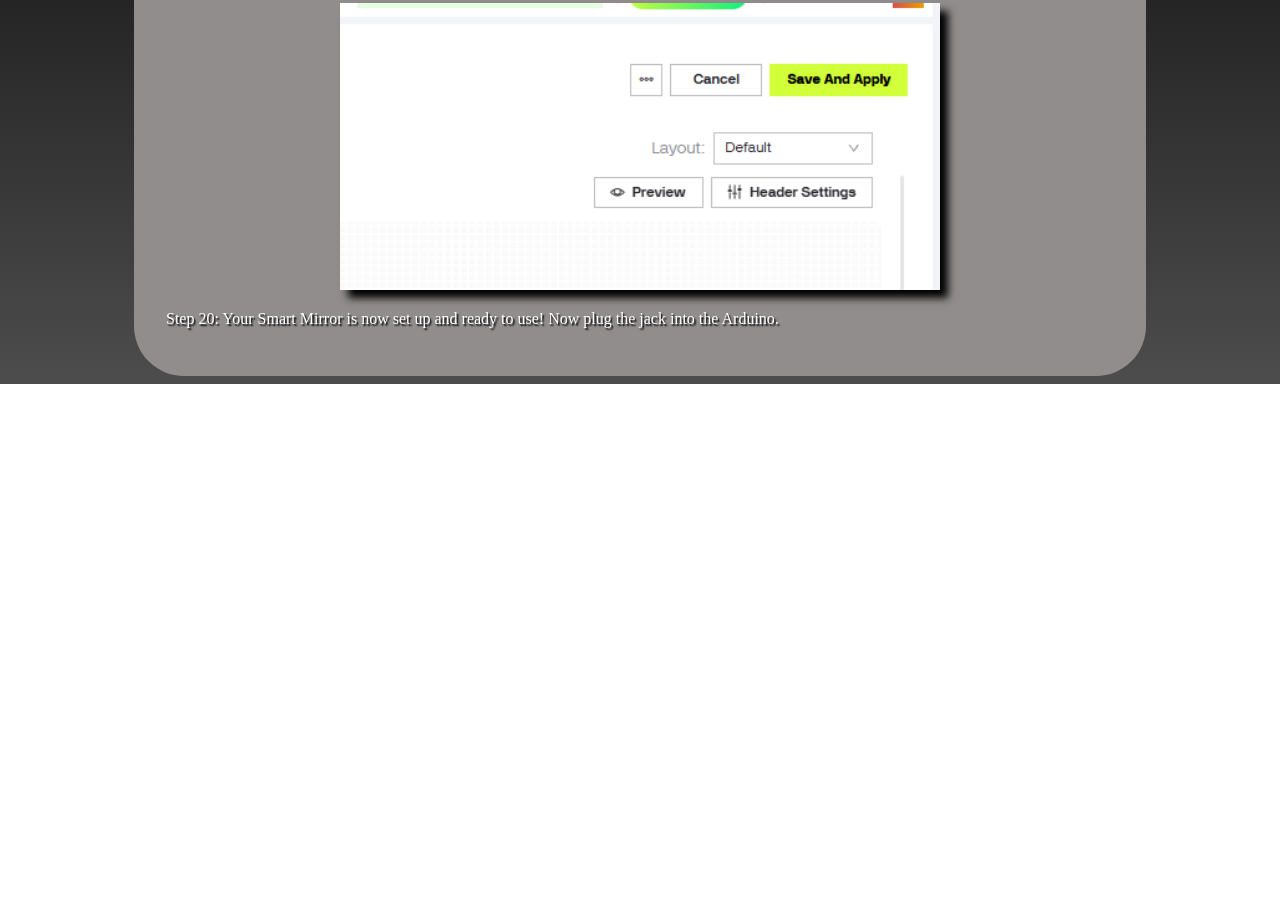
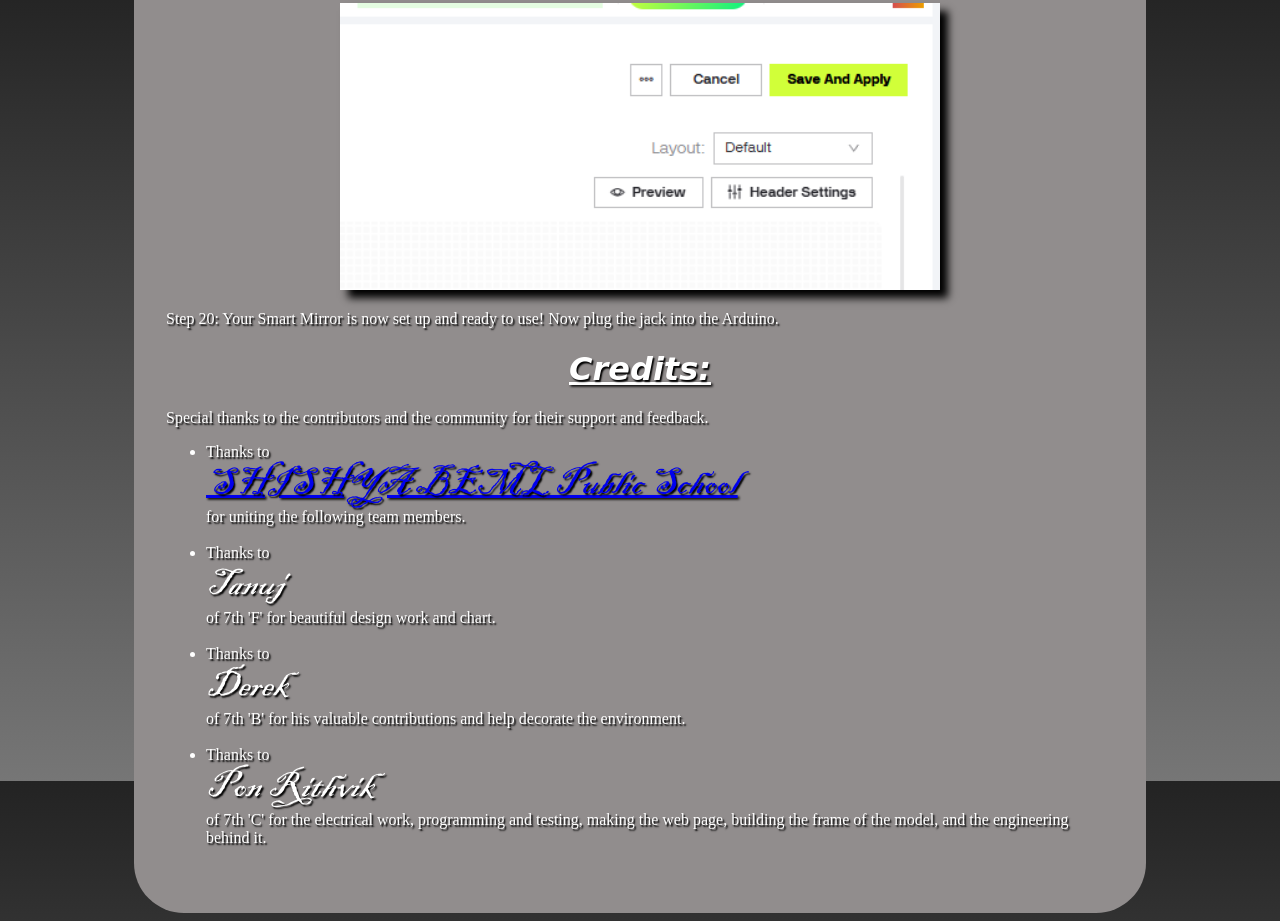
Before and after one commit to ponrithvik/Smart-Mirror-Tutorial, a plain HTML site: page index.html in a window 1280 px wide. Shown: the part 8819-9740 px from the top of the page. Before the commit the page ends 9203 px from the top, so only its background shows below. Drawn offline with Linux system fonts and the light colour scheme.

Commit message:
Add credits section for contributors
Added credits section to acknowledge contributors and community support.

```diff
--- a/index.html
+++ b/index.html
@@ -99,6 +99,19 @@
         <p>Step 19: Click on the "Save" option. And click on the "Save and Apply" option.</p>
         <img src = "Step19.PNG" id = "imgt" alt = "Step 19">
         <p>Step 20: Your Smart Mirror is now set up and ready to use! Now plug the jack into the Arduino.</p>
+
+        <h1>Credits:</h1>
+        <p>Special thanks to the contributors and the community for their support and feedback.</p>
+        <ul>
+            <li>Thanks to <section><a href = "https://www.shishyabemlschool.edu.in/">SHISHYA BEML Public School</a></section> for uniting the following team members.</li>
+            <br>
+            <li>Thanks to <section>Tanuj</section> of 7th 'F' for beautiful design work and chart.</li>
+            <br>
+            <li>Thanks to <section>Derek</section> of 7th 'B' for his valuable contributions and help decorate the environment.</li>
+            <br>
+            <li>Thanks to <section>Pon Rithvik</section> of 7th 'C' for the electrical work, programming and testing, making the web page, building the frame of the model, and the engineering behind it.</li>
+            <br>
+        </ul>
     </div>
 
 </body>
```
